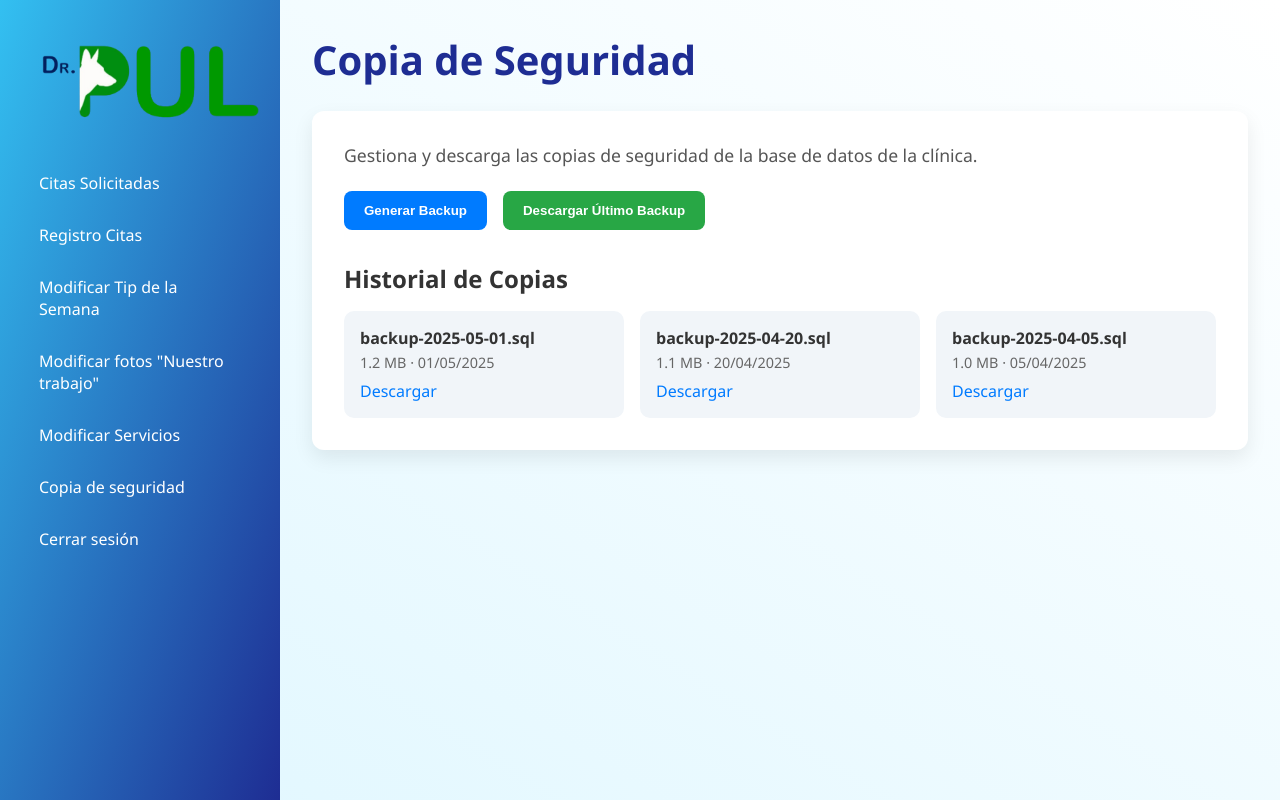
After one commit to NESS-MO/veterinaria_backend, a Django app: page /backup/ in a window 1280 px wide. The commit adds this page. Run offline with Django 5.2, Linux system fonts and the light colour scheme; some libraries are stand-ins or nearby versions.

Commit message:
copia de seguridad

```diff
--- /dev/null
+++ b/Apl/static/css/copia_de_seguridad.css
@@ -0,0 +1,202 @@
+* {
+  margin: 0;
+  padding: 0;
+  box-sizing: border-box;
+}
+
+body {
+  font-family: 'Segoe UI', sans-serif;
+  background: linear-gradient(to top right, #e0f7ff, #ffffff);
+  min-height: 100vh;
+  color: #333;
+  display: flex;
+  flex-direction: column;
+}
+
+/* HEADER móvil */
+.mobile-header {
+  display: none;
+  background-color: #1E2D93;
+  color: white;
+  padding: 1rem;
+  align-items: center;
+  justify-content: space-between;
+}
+
+.mobile-header h1 {
+  font-size: 1.2rem;
+}
+
+.hamburger {
+  font-size: 1.5rem;
+  background: none;
+  border: none;
+  color: white;
+  cursor: pointer;
+}
+
+/* SIDEBAR */
+#sidebar {
+  width: 280px;
+  background: linear-gradient(to bottom right, #33C0F1, #1E2D93);
+  color: white;
+  padding: 2rem 1.5rem;
+  position: fixed;
+  top: 0;
+  left: 0;
+  bottom: 0;
+  overflow-y: auto;
+  transition: transform 0.3s ease;
+}
+
+#sidebar img {
+  display: block;
+  height: 100px;
+  margin: 0 auto 30px;
+}
+
+nav a {
+  display: block;
+  padding: 10px 15px;
+  margin-bottom: 10px;
+  border-radius: 6px;
+  text-decoration: none;
+  color: white;
+  transition: background 0.3s;
+}
+
+nav a:hover {
+  background-color: rgba(255, 255, 255, 0.2);
+}
+
+/* CONTENIDO */
+main {
+  margin-left: 280px;
+  padding: 2rem;
+  flex: 1;
+}
+
+.container {
+  max-width: 1000px;
+  margin: 0 auto;
+}
+
+h1 {
+  font-size: 2.5rem;
+  margin-bottom: 1.5rem;
+  color: #1E2D93;
+}
+
+.card {
+  background: white;
+  border-radius: 12px;
+  padding: 2rem;
+  box-shadow: 0 8px 20px rgba(0, 0, 0, 0.08);
+  margin-bottom: 2rem;
+}
+
+.card p {
+  font-size: 1.1rem;
+  margin-bottom: 1.5rem;
+  color: #555;
+}
+
+.buttons {
+  display: flex;
+  flex-wrap: wrap;
+  gap: 1rem;
+  margin-bottom: 2rem;
+}
+
+.buttons button {
+  padding: 12px 20px;
+  border: none;
+  border-radius: 8px;
+  font-weight: bold;
+  color: white;
+  cursor: pointer;
+  transition: background 0.3s;
+}
+
+.generate {
+  background-color: #007BFF;
+}
+
+.generate:hover {
+  background-color: #005fcc;
+}
+
+.download {
+  background-color: #28A745;
+}
+
+.download:hover {
+  background-color: #1e7e34;
+}
+
+h2 {
+  font-size: 1.5rem;
+  margin-bottom: 1rem;
+}
+
+.history {
+  display: grid;
+  grid-template-columns: repeat(auto-fit, minmax(250px, 1fr));
+  gap: 1rem;
+}
+
+.backup-card {
+  background-color: #f1f5f9;
+  border-radius: 10px;
+  padding: 1rem;
+  transition: box-shadow 0.3s;
+}
+
+.backup-card:hover {
+  box-shadow: 0 4px 12px rgba(0, 0, 0, 0.1);
+}
+
+.backup-card .name {
+  font-weight: bold;
+  margin-bottom: 4px;
+}
+
+.backup-card .meta {
+  font-size: 0.9rem;
+  color: #666;
+}
+
+.backup-card a {
+  display: inline-block;
+  margin-top: 0.5rem;
+  color: #007BFF;
+  text-decoration: none;
+}
+
+.backup-card a:hover {
+  text-decoration: underline;
+}
+
+/* RESPONSIVE */
+@media (max-width: 768px) {
+  .mobile-header {
+    display: flex;
+  }
+
+  #sidebar {
+    position: fixed;
+    transform: translateX(-100%);
+    z-index: 1000;
+    height: 100vh;
+    width: 240px;
+  }
+
+  #sidebar.open {
+    transform: translateX(0);
+  }
+
+  main {
+    margin-left: 0;
+    padding: 1rem;
+  }
+}
--- a/Apl/templates/5. Modificar-tipdelasemana.html
+++ b/Apl/templates/5. Modificar-tipdelasemana.html
@@ -19,6 +19,7 @@
         <li><a href="{% url 'Tipdelasemana' %}" class="block hover:bg-white/20 p-2 rounded">Modificar Tip de la Semana</a></li>
         <li><a href="{% url 'Galeria' %}" class="block hover:bg-white/20 p-2 rounded">Modificar fotos "Nuestro trabajo"</a></li>
         <li><a href="{% url 'modificarservicio' %}" class="block hover:bg-white/20 p-2 rounded">Modificar Servicios</a></li>
+        <li><a href="{% url 'backup' %}">Copia de seguridad</a><li>
         <li><a href="{% url 'index' %}" class="block hover:bg-white/20 p-2 rounded">Cerrar sesión</a></li>
       </ul>
   </div>
--- a/Apl/templates/5. modificar-galeria.html
+++ b/Apl/templates/5. modificar-galeria.html
@@ -17,6 +17,7 @@
           <li><a href="{% url 'Tipdelasemana' %}" class="block hover:bg-white/20 p-2 rounded">Modificar Tip de la Semana</a></li>
           <li><a href="{% url 'Galeria' %}" class="block hover:bg-white/20 p-2 rounded">Modificar fotos "Nuestro trabajo"</a></li>
           <li><a href="{% url 'modificarservicio' %}" class="block hover:bg-white/20 p-2 rounded">Modificar Servicios</a></li>
+          <li><a href="{% url 'backup' %}">Copia de seguridad</a><li>
           <li><a href="{% url 'index' %}" class="block hover:bg-white/20 p-2 rounded">Cerrar sesión</a></li>
         </ul>
     </div>
--- /dev/null
+++ b/Apl/templates/6. backup.html
@@ -0,0 +1,79 @@
+{% load static %}
+<!DOCTYPE html>
+<html lang="es">
+<head>
+  <meta charset="UTF-8" />
+  <meta name="viewport" content="width=device-width, initial-scale=1.0" />
+  <title>Copia de Seguridad - Clínica Veterinaria</title>
+  <link rel="stylesheet" href="https://cdnjs.cloudflare.com/ajax/libs/font-awesome/6.0.0-beta3/css/all.min.css" />
+  <link rel="stylesheet" href="{% static 'css/copia_de_seguridad.css' %}">
+  <script src="https://cdn.jsdelivr.net/npm/sweetalert2@11"></script>
+</head>
+<body>
+
+  <!-- Encabezado móvil -->
+  <div class="mobile-header">
+    <h1>Copia de Seguridad</h1>
+    <button class="hamburger" id="menu-toggle"><i class="fas fa-bars"></i></button>
+  </div>
+
+  <!-- Sidebar -->
+  <div id="sidebar">
+    <img src="{% static 'Images/logo2.png' %}" alt="Logo" />
+    <nav>
+      <a href="{% url 'gestioncitas' %}">Citas Solicitadas</a>
+      <a href="{% url 'registroc' %}">Registro Citas</a>
+      <a href="{% url 'Tipdelasemana' %}">Modificar Tip de la Semana</a>
+      <a href="{% url 'Galeria' %}">Modificar fotos "Nuestro trabajo"</a>
+      <a href="{% url 'modificarservicio' %}">Modificar Servicios</a>
+      <a href="{% url 'backup' %}">Copia de seguridad</a>
+      <a href="{% url 'index' %}">Cerrar sesión</a>
+    </nav>
+  </div>
+
+  <!-- Contenido -->
+  <main>
+    <div class="container">
+      <h1>Copia de Seguridad</h1>
+
+      <div class="card">
+        <p>Gestiona y descarga las copias de seguridad de la base de datos de la clínica.</p>
+
+        <div class="buttons">
+          <button class="generate">Generar Backup</button>
+          <button class="download">Descargar Último Backup</button>
+        </div>
+
+        <h2>Historial de Copias</h2>
+        <div class="history">
+          <div class="backup-card">
+            <div class="name">backup-2025-05-01.sql</div>
+            <div class="meta">1.2 MB · 01/05/2025</div>
+            <a href="#">Descargar</a>
+          </div>
+          <div class="backup-card">
+            <div class="name">backup-2025-04-20.sql</div>
+            <div class="meta">1.1 MB · 20/04/2025</div>
+            <a href="#">Descargar</a>
+          </div>
+          <div class="backup-card">
+            <div class="name">backup-2025-04-05.sql</div>
+            <div class="meta">1.0 MB · 05/04/2025</div>
+            <a href="#">Descargar</a>
+          </div>
+        </div>
+      </div>
+    </div>
+  </main>
+
+  <script>
+    const toggleBtn = document.getElementById('menu-toggle');
+    const sidebar = document.getElementById('sidebar');
+
+    toggleBtn.addEventListener('click', () => {
+      sidebar.classList.toggle('open');
+    });
+  </script>
+
+</body>
+</html>
--- a/Apl/templates/gestioncitas.html
+++ b/Apl/templates/gestioncitas.html
@@ -20,6 +20,7 @@
           <li><a href="{% url 'Tipdelasemana' %}" class="block hover:bg-white/20 p-2 rounded">Modificar Tip de la Semana</a></li>
           <li><a href="{% url 'Galeria' %}" class="block hover:bg-white/20 p-2 rounded">Modificar fotos "Nuestro trabajo"</a></li>
           <li><a href="{% url 'modificarservicio' %}" class="block hover:bg-white/20 p-2 rounded">Modificar Servicios</a></li>
+          <li><a href="{% url 'backup' %}">Copia de seguridad</a><li>
           <li><a href="{% url 'index' %}" class="block hover:bg-white/20 p-2 rounded">Cerrar sesión</a></li>
         </ul>
     </div>
--- a/Apl/templates/modificarservicios.html
+++ b/Apl/templates/modificarservicios.html
@@ -20,6 +20,7 @@
           <li><a href="{% url 'Tipdelasemana' %}" class="block hover:bg-white/20 p-2 rounded">Modificar Tip de la Semana</a></li>
           <li><a href="{% url 'Galeria' %}" class="block hover:bg-white/20 p-2 rounded">Modificar fotos "Nuestro trabajo"</a></li>
           <li><a href="{% url 'modificarservicio' %}" class="block hover:bg-white/20 p-2 rounded">Modificar Servicios</a></li>
+          <li><a href="{% url 'backup' %}">Copia de seguridad</a><li>
           <li><a href="{% url 'index' %}" class="block hover:bg-white/20 p-2 rounded">Cerrar sesión</a></li>
         </ul>
     </div>
--- a/Apl/templates/registrocitas.html
+++ b/Apl/templates/registrocitas.html
@@ -21,6 +21,7 @@
           <li><a href="{% url 'Tipdelasemana' %}" class="block hover:bg-white/20 p-2 rounded">Modificar Tip de la Semana</a></li>
           <li><a href="{% url 'Galeria' %}" class="block hover:bg-white/20 p-2 rounded">Modificar fotos "Nuestro trabajo"</a></li>
           <li><a href="{% url 'modificarservicio' %}" class="block hover:bg-white/20 p-2 rounded">Modificar Servicios</a></li>
+          <li><a href="{% url 'backup' %}">Copia de seguridad</a><li>
           <li><a href="{% url 'index' %}" class="block hover:bg-white/20 p-2 rounded">Cerrar sesión</a></li>
         </ul>
     </div>
--- a/Apl/urls.py
+++ b/Apl/urls.py
@@ -18,4 +18,5 @@ urlpatterns = [
     path('obtener-tip-actual/', views.obtener_tip_actual, name='obtener_tip_actual'),
     path('obtener-tip-actual/', views.obtener_tip_actual, name='obtener_tip_actual'),
     path('galeria/', views.gestion_galeria, name='Galeria'),
+    path('backup/', views.backup, name='backup'),
 ]
--- a/Apl/views.py
+++ b/Apl/views.py
@@ -26,6 +26,9 @@ def RContrasenaDos(requets):
 
 def modificar(request):
     return render(request, "5. modificar-galeria.html")
+
+def backup(request):
+    return render(request, "6. backup.html")
 
 def Tip(request):
     return render(request, "5. Modificar-tipdelasemana.html")
```
